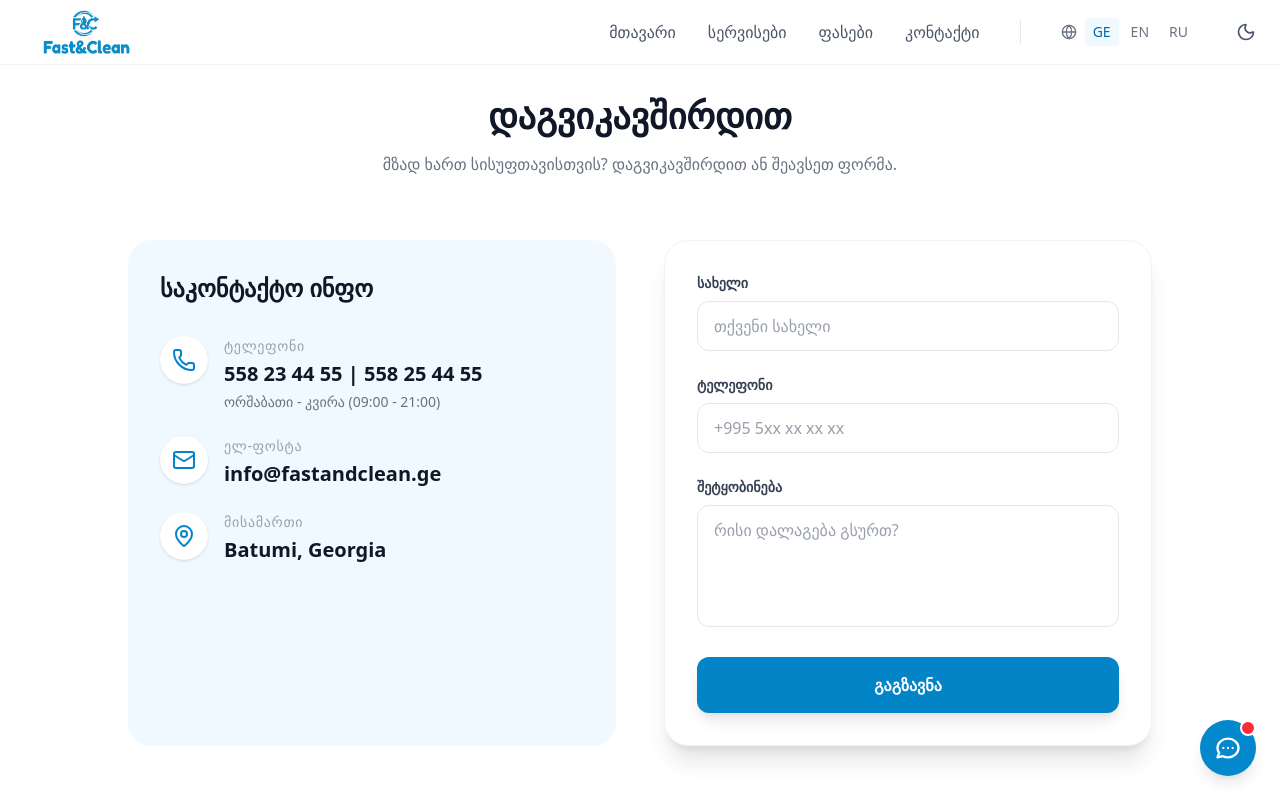
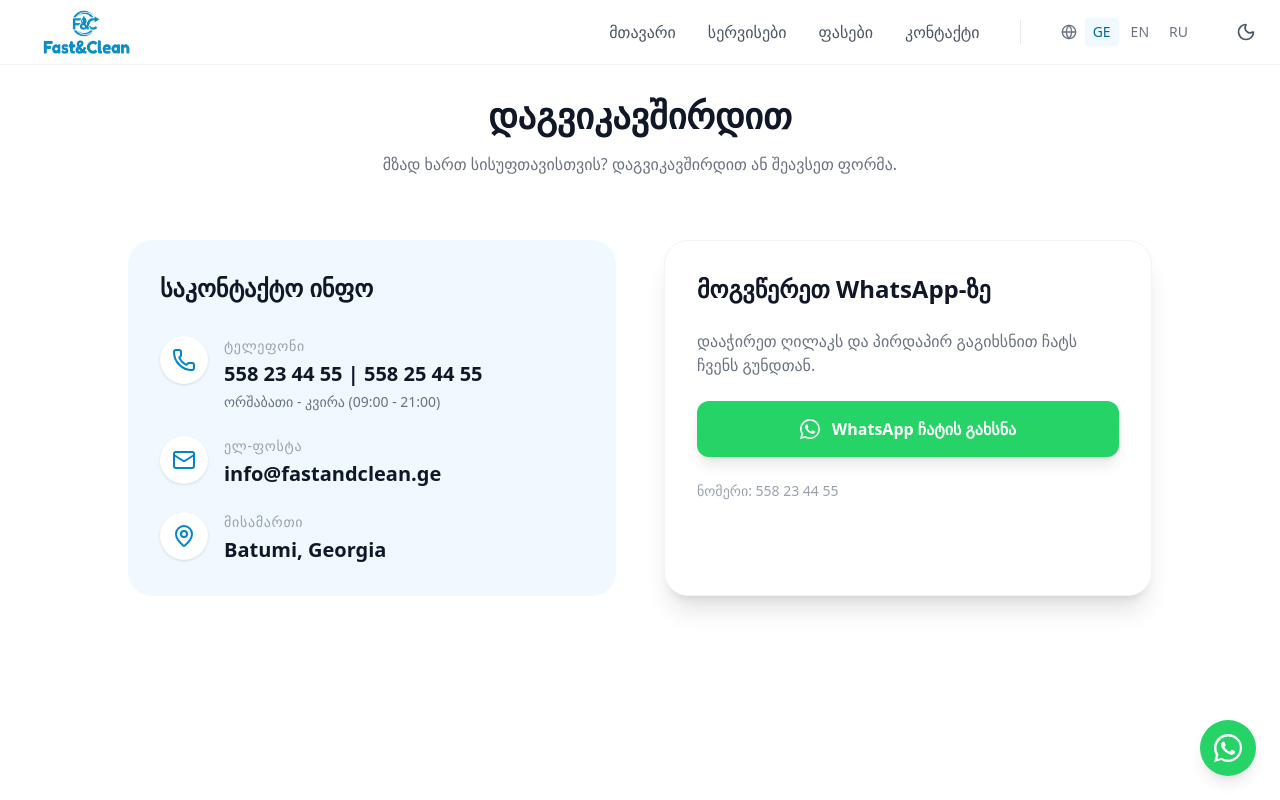
Before and after one commit to SetFodi/cleanmaster, a Next.js app: page /contact in a window 1280 px wide. Shown: the top 800 px of the page. Built offline with nearby package versions, Linux system fonts and the light colour scheme.

Commit message:
whatsapp integration instead of mock chat widget

```diff
--- a/app/contact/page.tsx
+++ b/app/contact/page.tsx
@@ -2,9 +2,13 @@
 
 import { useI18n } from "../../lib/i18n";
 import { Phone, Mail, MapPin } from "lucide-react";
+import { WhatsAppIcon } from "../../components/WhatsAppIcon";
 
 export default function ContactPage() {
     const { t, language } = useI18n();
+    const whatsappNumber = "995558234455";
+    const whatsappMessage = language === "ka" ? "გამარჯობა, მაინტერესებს დასუფთავების სერვისი." : "Hello, I am interested in your cleaning service.";
+    const whatsappLink = `https://wa.me/${whatsappNumber}?text=${encodeURIComponent(whatsappMessage)}`;
 
     return (
         <div className="bg-white min-h-screen pt-24 pb-24">
@@ -65,47 +69,30 @@ export default function ContactPage() {
                         </div>
                     </div>
 
-                    {/* Contact Form */}
-                    <form className="bg-white rounded-3xl border border-gray-100 p-8 shadow-xl" onSubmit={(e) => e.preventDefault()}>
+                    <div className="bg-white rounded-3xl border border-gray-100 p-8 shadow-xl">
                         <div className="space-y-6">
-                            <div>
-                                <label className="block text-sm font-semibold text-gray-700 mb-2">
-                                    {language === 'ka' ? "სახელი" : "Name"}
-                                </label>
-                                <input
-                                    type="text"
-                                    className="w-full px-4 py-3 rounded-xl border border-gray-200 focus:border-primary focus:ring-2 focus:ring-primary/20 outline-none transition-all"
-                                    placeholder={language === 'ka' ? "თქვენი სახელი" : "Your Name"}
-                                />
-                            </div>
-
-                            <div>
-                                <label className="block text-sm font-semibold text-gray-700 mb-2">
-                                    {language === 'ka' ? "ტელეფონი" : "Phone Number"}
-                                </label>
-                                <input
-                                    type="tel"
-                                    className="w-full px-4 py-3 rounded-xl border border-gray-200 focus:border-primary focus:ring-2 focus:ring-primary/20 outline-none transition-all"
-                                    placeholder="+995 5xx xx xx xx"
-                                />
-                            </div>
-
-                            <div>
-                                <label className="block text-sm font-semibold text-gray-700 mb-2">
-                                    {language === 'ka' ? "შეტყობინება" : "Message"}
-                                </label>
-                                <textarea
-                                    rows={4}
-                                    className="w-full px-4 py-3 rounded-xl border border-gray-200 focus:border-primary focus:ring-2 focus:ring-primary/20 outline-none transition-all resize-none"
-                                    placeholder={language === 'ka' ? "რისი დალაგება გსურთ?" : "What would you like to clean?"}
-                                ></textarea>
-                            </div>
-
-                            <button className="w-full py-4 bg-primary text-white font-bold rounded-xl shadow-lg hover:bg-primary-700 transition-colors">
-                                {language === 'ka' ? "გაგზავნა" : "Send Message"}
-                            </button>
+                            <h3 className="text-2xl font-bold text-gray-900">
+                                {language === "ka" ? "მოგვწერეთ WhatsApp-ზე" : "Chat with us on WhatsApp"}
+                            </h3>
+                            <p className="text-gray-500">
+                                {language === "ka"
+                                    ? "დააჭირეთ ღილაკს და პირდაპირ გაგიხსნით ჩატს ჩვენს გუნდთან."
+                                    : "Tap the button below to open a direct chat with our team."}
+                            </p>
+                            <a
+                                href={whatsappLink}
+                                target="_blank"
+                                rel="noopener noreferrer"
+                                className="w-full py-4 bg-[#25D366] text-white font-bold rounded-xl shadow-lg hover:bg-[#1ebe5d] transition-colors inline-flex items-center justify-center gap-3"
+                            >
+                                <WhatsAppIcon className="w-5 h-5" />
+                                <span>{language === "ka" ? "WhatsApp ჩატის გახსნა" : "Open WhatsApp Chat"}</span>
+                            </a>
+                            <p className="text-sm text-gray-400">
+                                {language === "ka" ? "ნომერი: 558 23 44 55" : "Number: 558 23 44 55"}
+                            </p>
                         </div>
-                    </form>
+                    </div>
                 </div>
             </div>
         </div>
--- a/components/ChatWidget.tsx
+++ b/components/ChatWidget.tsx
@@ -1,66 +1,23 @@
 "use client";
 
-import { useState } from "react";
+import { WhatsAppIcon } from "./WhatsAppIcon";
+
+const whatsappNumber = "995558234455";
+const whatsappMessage = "Hello! I am interested in your cleaning service.";
+const whatsappLink = `https://wa.me/${whatsappNumber}?text=${encodeURIComponent(whatsappMessage)}`;
 
 export function ChatWidget() {
-    const [isOpen, setIsOpen] = useState(false);
-
     return (
-        <div className="fixed bottom-6 right-6 z-50 flex flex-col items-end gap-4">
-            {/* Fake Chat Window */}
-            {isOpen && (
-                <div className="bg-white w-80 h-96 rounded-2xl shadow-2xl border border-gray-100 flex flex-col overflow-hidden animate-in slide-in-from-bottom-10 fade-in duration-300">
-                    <div className="bg-primary p-4 flex items-center justify-between">
-                        <div className="flex items-center gap-3">
-                            <div className="relative">
-                                <div className="w-8 h-8 rounded-full bg-white/20 flex items-center justify-center text-white">
-                                    <svg className="w-5 h-5" fill="none" stroke="currentColor" viewBox="0 0 24 24"><path strokeLinecap="round" strokeLinejoin="round" strokeWidth={2} d="M16 7a4 4 0 11-8 0 4 4 0 018 0zM12 14a7 7 0 00-7 7h14a7 7 0 00-7-7z" /></svg>
-                                </div>
-                                <div className="absolute bottom-0 right-0 w-2.5 h-2.5 bg-green-400 border-2 border-primary rounded-full"></div>
-                            </div>
-                            <div>
-                                <p className="text-white font-bold text-sm">Support Agent</p>
-                                <p className="text-white/80 text-xs">Replies instantly</p>
-                            </div>
-                        </div>
-                        <button onClick={() => setIsOpen(false)} className="text-white/80 hover:text-white">
-                            <svg className="w-5 h-5" fill="none" stroke="currentColor" viewBox="0 0 24 24"><path strokeLinecap="round" strokeLinejoin="round" strokeWidth={2} d="M6 18L18 6M6 6l12 12" /></svg>
-                        </button>
-                    </div>
-                    <div className="flex-1 bg-gray-50 p-4 flex flex-col gap-4 overflow-y-auto">
-                        <div className="bg-white p-3 rounded-2xl rounded-tl-none shadow-sm text-sm text-gray-600 max-w-[85%]">
-                            Hello! 👋 How can we help you with your cleaning needs today?
-                        </div>
-                        <div className="bg-gray-50 p-3 text-center text-xs text-gray-400 border-t border-gray-100">
-                            Powered by Fast&Clean
-                        </div>
-                    </div>
-                    <div className="p-3 bg-white border-t border-gray-100">
-                        <div className="h-10 bg-gray-100 rounded-full px-4 flex items-center text-gray-400 text-sm cursor-text">
-                            Write a reply...
-                        </div>
-                    </div>
-                </div>
-            )}
-
-            {/* Toggle Button */}
-            <button
-                onClick={() => setIsOpen(!isOpen)}
-                className="w-14 h-14 bg-[#0387cd] rounded-full shadow-lg hover:shadow-xl hover:scale-105 transition-all flex items-center justify-center text-white group"
-                aria-label="Open Chat"
+        <div className="fixed bottom-6 right-6 z-50">
+            <a
+                href={whatsappLink}
+                target="_blank"
+                rel="noopener noreferrer"
+                className="w-14 h-14 bg-[#25D366] rounded-full shadow-lg hover:shadow-xl hover:scale-105 transition-all flex items-center justify-center text-white"
+                aria-label="Open WhatsApp Chat"
             >
-                {isOpen ? (
-                    <svg className="w-6 h-6" fill="none" stroke="currentColor" viewBox="0 0 24 24"><path strokeLinecap="round" strokeLinejoin="round" strokeWidth={2} d="M19 9l-7 7-7-7" /></svg>
-                ) : (
-                    <svg className="w-7 h-7 group-hover:rotate-12 transition-transform" fill="none" stroke="currentColor" viewBox="0 0 24 24">
-                        <path strokeLinecap="round" strokeLinejoin="round" strokeWidth={2} d="M8 12h.01M12 12h.01M16 12h.01M21 12c0 4.418-4.03 8-9 8a9.863 9.863 0 01-4.255-.949L3 20l1.395-3.72C3.512 15.042 3 13.574 3 12c0-4.418 4.03-8 9-8s9 3.582 9 8z" />
-                    </svg>
-                )}
-                {/* Notification Dot */}
-                {!isOpen && (
-                    <span className="absolute top-0 right-0 w-4 h-4 bg-red-500 border-2 border-white rounded-full"></span>
-                )}
-            </button>
+                <WhatsAppIcon className="w-7 h-7" />
+            </a>
         </div>
     );
 }
--- /dev/null
+++ b/components/WhatsAppIcon.tsx
@@ -0,0 +1,11 @@
+type WhatsAppIconProps = {
+    className?: string;
+};
+
+export function WhatsAppIcon({ className = "w-6 h-6" }: WhatsAppIconProps) {
+    return (
+        <svg viewBox="0 0 16 16" className={className} fill="currentColor" aria-hidden="true">
+            <path d="M13.601 2.326A7.854 7.854 0 0 0 8 0C3.582 0 0 3.582 0 8c0 1.418.372 2.803 1.08 4.024L0 16l4.096-1.074A7.94 7.94 0 0 0 8 16h.003c4.418 0 7.997-3.582 7.997-8a7.95 7.95 0 0 0-2.399-5.674ZM8.003 14.66A6.66 6.66 0 0 1 4.61 13.73l-.242-.145-2.43.638.649-2.37-.157-.244a6.66 6.66 0 0 1-1.03-3.57c0-3.674 2.987-6.662 6.663-6.662a6.62 6.62 0 0 1 4.72 1.95 6.62 6.62 0 0 1 1.95 4.713c-.002 3.674-2.99 6.662-6.66 6.662Zm3.65-4.988c-.2-.1-1.177-.58-1.36-.646-.181-.066-.313-.1-.446.1-.132.198-.513.646-.628.779-.116.132-.231.149-.43.05-.198-.1-.837-.307-1.594-.98-.589-.525-.987-1.174-1.103-1.372-.115-.198-.012-.305.087-.405.089-.088.198-.231.297-.347.1-.115.132-.198.198-.331.066-.132.033-.248-.017-.347-.05-.1-.446-1.074-.612-1.471-.161-.387-.325-.334-.446-.34-.115-.006-.248-.007-.38-.007a.73.73 0 0 0-.53.248c-.181.198-.694.678-.694 1.653 0 .975.71 1.918.81 2.05.099.132 1.397 2.134 3.384 2.992.472.204.84.326 1.127.417.474.151.905.13 1.246.079.38-.057 1.177-.481 1.343-.945.166-.463.166-.86.116-.943-.05-.083-.182-.132-.38-.231Z" />
+        </svg>
+    );
+}
```
